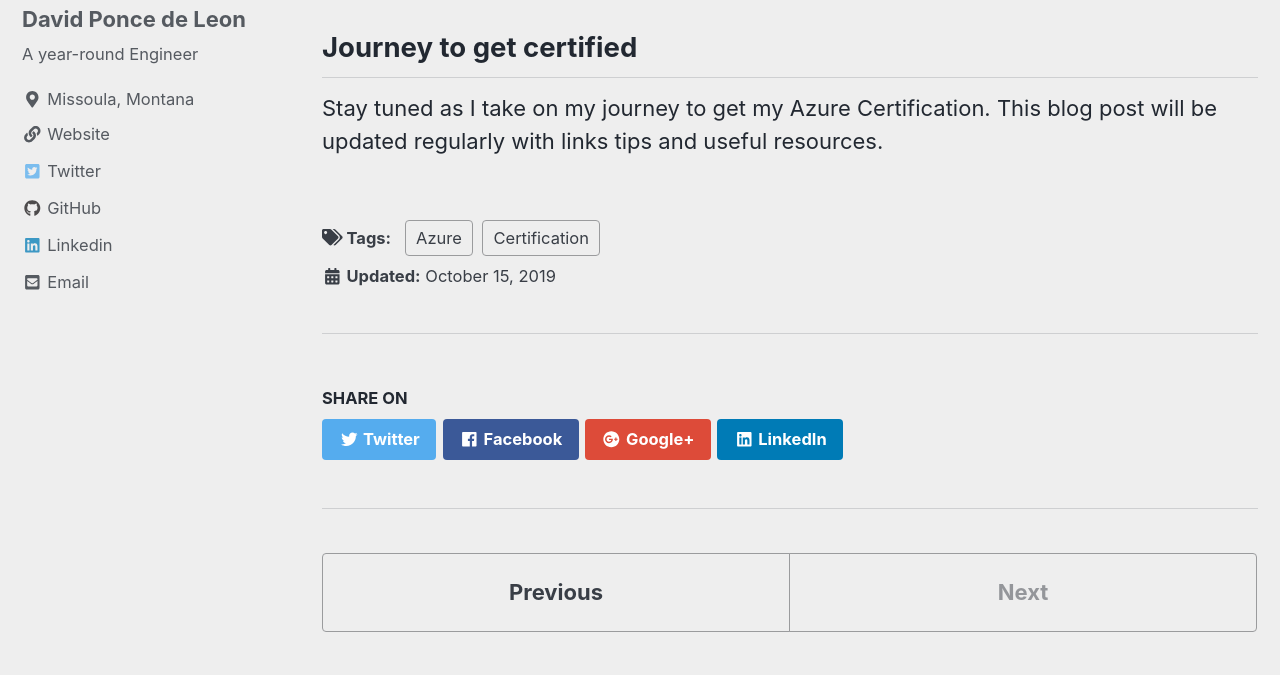
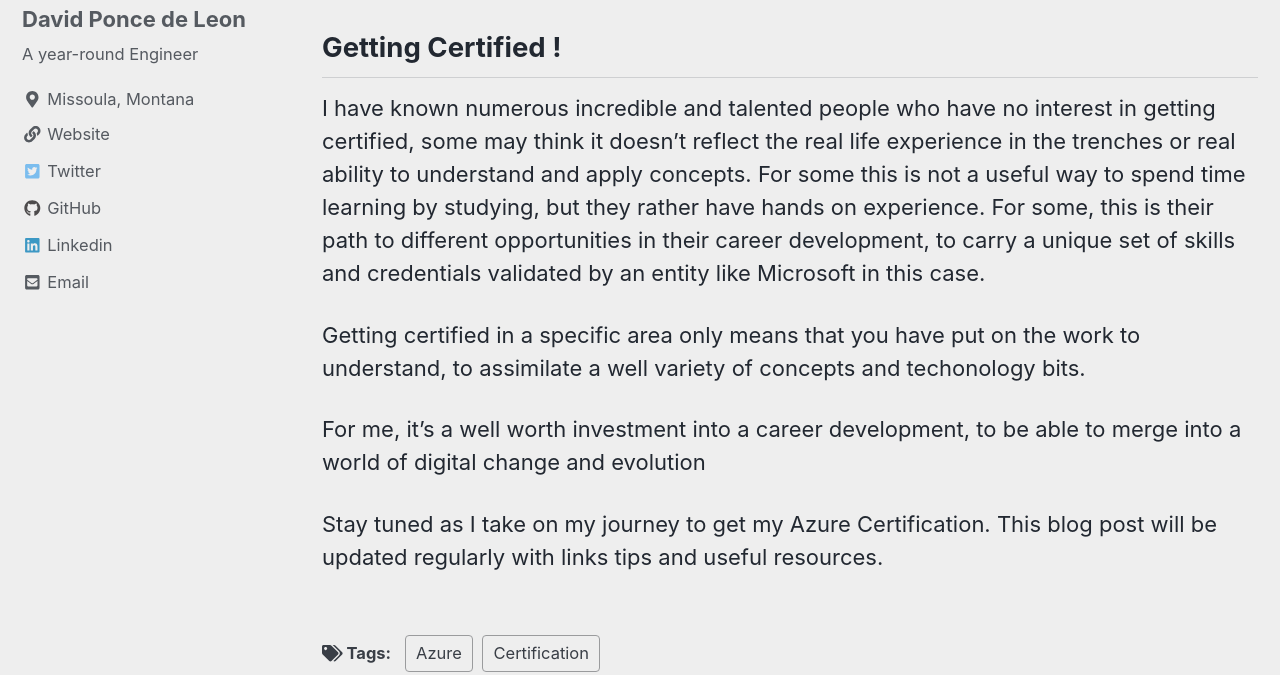
Before and after one commit to Pdleon/pdleon.github.io, a Jekyll site: the page built from _posts/2019-10-15-Azure Certification.md, in a window 1280 px wide and 900 px high, cut to the strip 225-900 px from the top of the window. Built offline with Jekyll 4.4.1, drawn with Linux system fonts in a browser that asks for light colours; cached includes are drawn as plain includes.

Commit message:
blg Azure Cert update

```diff
--- a/_posts/2019-10-15-Azure Certification.md
+++ b/_posts/2019-10-15-Azure Certification.md
@@ -5,6 +5,13 @@ tags: [Azure,Certification]
 excerpt: "My path to get an Azure Certification"
 ---
 
-## Journey to get certified
+## Getting Certified !
+
+I have known numerous incredible and talented people who have no interest in getting certified, some may think it doesn't reflect the real life experience in the trenches or real ability to understand and apply concepts. For some this is not a useful way to spend time learning by studying, but they rather have hands on experience.
+For some, this is their path to different opportunities in their career development, to carry a unique set of skills and credentials validated by an entity like Microsoft in this case.
+
+Getting certified in a specific area only means that you have put on the work to understand, to assimilate a well variety of concepts and techonology bits.
+
+For me, it's a well worth investment into a career development, to be able to merge  into a world of digital change and evolution
 
 Stay tuned as I take on my journey to get my Azure Certification.  This blog post will be updated regularly with links tips and useful resources.
```
